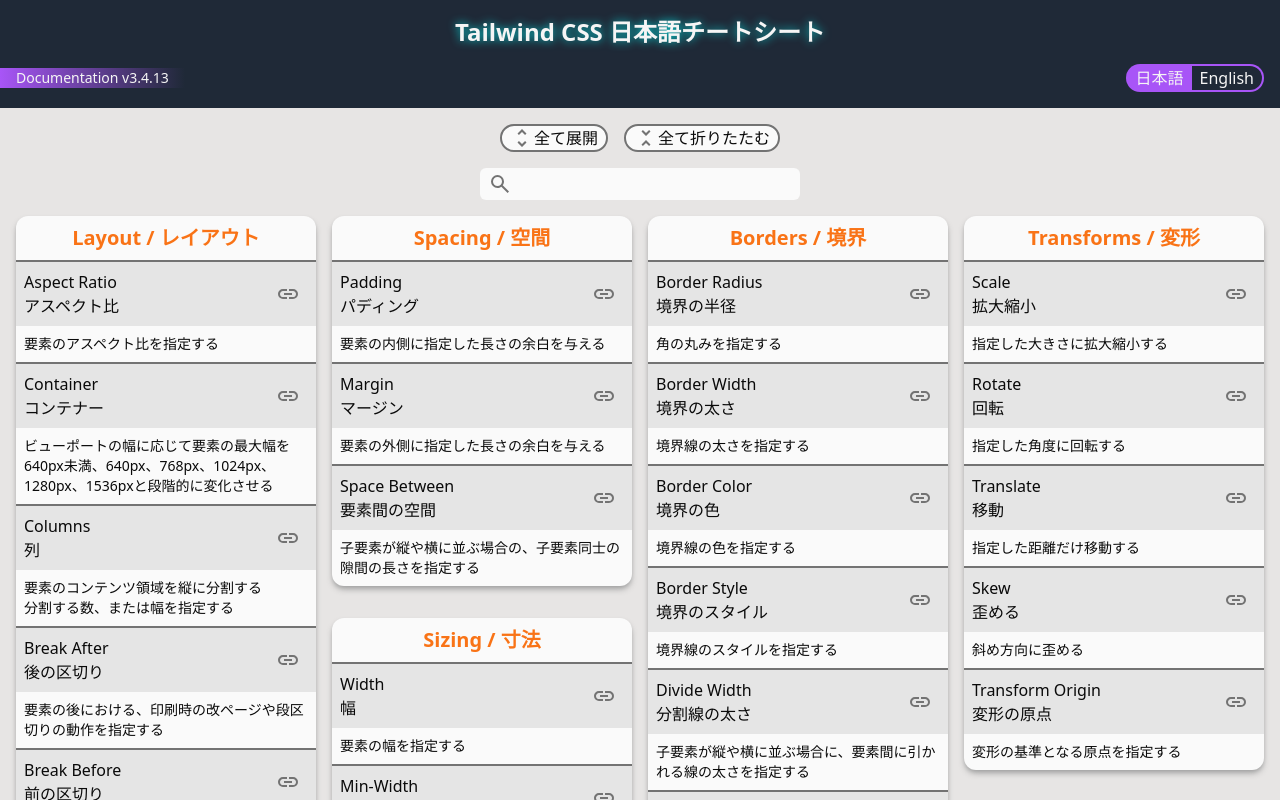
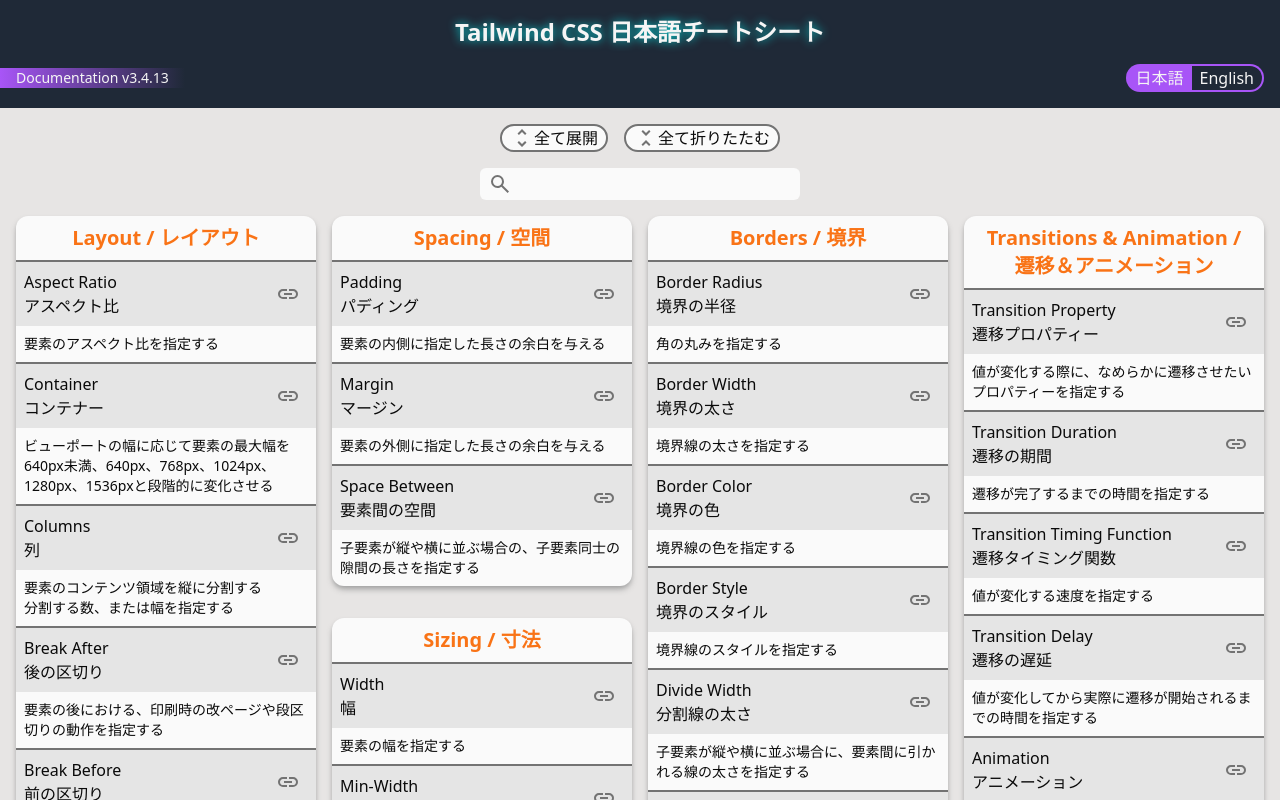
Before and after one commit to Telehakke/tailwindcss-japanese-cheat-sheet, a React (Vite) app: page / in a window 1280 px wide. Shown: the top 800 px of the page. Built offline with nearby package versions, Linux system fonts and the light colour scheme.

Commit message:
Change layout

```diff
--- a/src/app/App.tsx
+++ b/src/app/App.tsx
@@ -4,26 +4,60 @@
 import { Close, Search, UnfoldLess, UnfoldMore } from "./views/icons";
 import RoundedButton from "./views/roundedButton";
 import { version } from "./data/Layout_v3.4.13";
-import { DetailedDocumentation } from "./models/types";
+import { CheatSheetData, DetailedDocumentation } from "./models/types";
 import { TranslatorEN, TranslatorJA } from "./models/translator";
 import DelayAction from "./models/delayAction";
 import githubMark from "./assets/github-mark.png";
 import githubMarkWhite from "./assets/github-mark-white.png";
+import {
+    BreakpointPrefix,
+    getBreakpointPrefix,
+} from "./models/breakpointPrefix";
+import CheatSheetDataSlicer from "./models/cheatSheetDataSlicer";
 
 const translatorJA = new TranslatorJA();
 const translatorEN = new TranslatorEN();
 
 const App = (): JSX.Element => {
-    const [translations, setTranslations] = useState(
+    const [cheatSheetData, setCheatSheetData] = useState(
         translatorJA.getTranslations(),
     );
     const [isJapanese, setIsJapanese] = useState(true);
+    const [firstRow, setFirstRow] = useState<CheatSheetData[]>([]);
+    const [secondRow, setSecondRow] = useState<CheatSheetData[]>([]);
+    const [thirdRow, setThirdRow] = useState<CheatSheetData[]>([]);
+    const [fourthRow, setFourthRow] = useState<CheatSheetData[]>([]);
 
-    // 開発モードで実行中、翻訳文の修正をホットリロードで反映させるために、
-    // useEffectで初期化する
+    // レスポンシブデザインによるレイアウト変更に合わせて、
+    // チートシートの列ごとの配分を変更する
     useEffect(() => {
-        setTranslations(translatorJA.getTranslations());
+        let beforePrefix: BreakpointPrefix | null = null;
+        window.addEventListener("resize", () => {
+            const prefix = getBreakpointPrefix(window.innerWidth);
+            if (beforePrefix === prefix) return;
+
+            beforePrefix = prefix;
+            const slicer = CheatSheetDataSlicer.get(prefix);
+            const sliced = slicer.sliced(cheatSheetData);
+            setFirstRow(sliced.firstRow);
+            setSecondRow(sliced.secondRow);
+            setThirdRow(sliced.thirdRow);
+            setFourthRow(sliced.fourthRow);
+        });
+
+        // eslint-disable-next-line react-hooks/exhaustive-deps
     }, []);
+
+    // 初回、または言語切り替え時のレンダリング
+    useEffect(() => {
+        const prefix = getBreakpointPrefix(window.innerWidth);
+        const slicer = CheatSheetDataSlicer.get(prefix);
+        const sliced = slicer.sliced(cheatSheetData);
+        setFirstRow(sliced.firstRow);
+        setSecondRow(sliced.secondRow);
+        setThirdRow(sliced.thirdRow);
+        setFourthRow(sliced.fourthRow);
+    }, [cheatSheetData]);
 
     return (
         <ContextProvider>
@@ -40,7 +74,7 @@
                         setIsJapanese={setIsJapanese}
                         translatorJA={translatorJA}
                         translatorEN={translatorEN}
-                        setTranslations={setTranslations}
+                        setTranslations={setCheatSheetData}
                     />
                 </div>
             </div>
@@ -52,20 +86,53 @@
                             ? translatorJA.getTranslations()
                             : translatorEN.getTranslations()
                     }
-                    setTranslations={setTranslations}
+                    setTranslations={setCheatSheetData}
                 />
-                <div className="sm:columns-1 md:columns-2 lg:columns-3 xl:columns-4">
-                    {translations.map((translation) => {
-                        return (
+                <div className="grid gap-4 sm:grid-cols-1 md:grid-cols-2 lg:grid-cols-3 xl:grid-cols-4">
+                    <div className="flex flex-col">
+                        {firstRow.map((v) => (
                             <CheatSheet
-                                key={translation.category}
-                                category={translation.category}
+                                key={v.category}
+                                category={v.category}
                                 detailedDocumentations={
-                                    translation.detailedDocumentations
+                                    v.detailedDocumentations
                                 }
                             />
-                        );
-                    })}
+                        ))}
+                    </div>
+                    <div className="flex flex-col">
+                        {secondRow.map((v) => (
+                            <CheatSheet
+                                key={v.category}
+                                category={v.category}
+                                detailedDocumentations={
+                                    v.detailedDocumentations
+                                }
+                            />
+                        ))}
+                    </div>
+                    <div className="flex flex-col">
+                        {thirdRow.map((v) => (
+                            <CheatSheet
+                                key={v.category}
+                                category={v.category}
+                                detailedDocumentations={
+                                    v.detailedDocumentations
+                                }
+                            />
+                        ))}
+                    </div>
+                    <div className="flex flex-col">
+                        {fourthRow.map((v) => (
+                            <CheatSheet
+                                key={v.category}
+                                category={v.category}
+                                detailedDocumentations={
+                                    v.detailedDocumentations
+                                }
+                            />
+                        ))}
+                    </div>
                 </div>
             </div>
             <div className="flex justify-center gap-2 pb-4">
--- /dev/null
+++ b/src/app/models/breakpointPrefix.ts
@@ -0,0 +1,19 @@
+export const BreakpointPrefixEnum = {
+    sm: "sm",
+    md: "md",
+    lg: "lg",
+    xl: "xl",
+} as const;
+
+export type BreakpointPrefix =
+    (typeof BreakpointPrefixEnum)[keyof typeof BreakpointPrefixEnum];
+
+/**
+ * window.innerWidthを受け取り、TailwindCSSで使われるブレイクポイント接頭辞を返す
+ */
+export const getBreakpointPrefix = (innerWidth: number): BreakpointPrefix => {
+    if (innerWidth >= 1280) return BreakpointPrefixEnum.xl;
+    if (innerWidth >= 1024) return BreakpointPrefixEnum.lg;
+    if (innerWidth >= 768) return BreakpointPrefixEnum.md;
+    return BreakpointPrefixEnum.sm;
+};
--- /dev/null
+++ b/src/app/models/cheatSheetDataSlicer.ts
@@ -0,0 +1,85 @@
+import { BreakpointPrefix, BreakpointPrefixEnum } from "./breakpointPrefix";
+import { CheatSheetData } from "./types";
+
+type CheatSheetGridRow = {
+    readonly firstRow: CheatSheetData[];
+    readonly secondRow: CheatSheetData[];
+    readonly thirdRow: CheatSheetData[];
+    readonly fourthRow: CheatSheetData[];
+};
+
+interface ICheatSheetDataSlicer {
+    sliced(translations: CheatSheetData[]): CheatSheetGridRow;
+}
+
+/**
+ * チートシートを1列で表示する場合のデータの分割
+ */
+class CheatSheetDataSlicerSM implements ICheatSheetDataSlicer {
+    sliced(translations: CheatSheetData[]): CheatSheetGridRow {
+        return {
+            firstRow: [...translations],
+            secondRow: [],
+            thirdRow: [],
+            fourthRow: [],
+        };
+    }
+}
+
+/**
+ * チートシートを2列で表示する場合のデータの分割
+ */
+class CheatSheetDataSlicerMD implements ICheatSheetDataSlicer {
+    sliced(translations: CheatSheetData[]): CheatSheetGridRow {
+        return {
+            firstRow: translations.slice(0, 5),
+            secondRow: translations.slice(5),
+            thirdRow: [],
+            fourthRow: [],
+        };
+    }
+}
+
+/**
+ * チートシートを3列で表示する場合のデータの分割
+ */
+class CheatSheetDataSlicerLG implements ICheatSheetDataSlicer {
+    sliced(translations: CheatSheetData[]): CheatSheetGridRow {
+        return {
+            firstRow: translations.slice(0, 4),
+            secondRow: translations.slice(4, 8),
+            thirdRow: translations.slice(8),
+            fourthRow: [],
+        };
+    }
+}
+
+/**
+ * チートシートを4列で表示する場合のデータの分割
+ */
+class CheatSheetDataSlicerXL implements ICheatSheetDataSlicer {
+    sliced(translations: CheatSheetData[]): CheatSheetGridRow {
+        return {
+            firstRow: translations.slice(0, 2),
+            secondRow: translations.slice(2, 6),
+            thirdRow: translations.slice(6, 10),
+            fourthRow: translations.slice(10),
+        };
+    }
+}
+
+export default class CheatSheetDataSlicer {
+    private static values = new Map<BreakpointPrefix, ICheatSheetDataSlicer>([
+        [BreakpointPrefixEnum.sm, new CheatSheetDataSlicerSM()],
+        [BreakpointPrefixEnum.md, new CheatSheetDataSlicerMD()],
+        [BreakpointPrefixEnum.lg, new CheatSheetDataSlicerLG()],
+        [BreakpointPrefixEnum.xl, new CheatSheetDataSlicerXL()],
+    ]);
+
+    static get = (prefix: BreakpointPrefix): ICheatSheetDataSlicer => {
+        const result = this.values.get(prefix);
+        if (result == null) return new CheatSheetDataSlicerSM();
+
+        return result;
+    };
+}
--- a/src/app/models/translator.ts
+++ b/src/app/models/translator.ts
@@ -1,5 +1,10 @@
 import { CategoryEnum } from "./category";
-import { DetailedDocumentation, Documentation, Translation } from "./types";
+import {
+    CheatSheetData,
+    DetailedDocumentation,
+    Documentation,
+    Translation,
+} from "./types";
 import { documentations as layout } from "../data/Layout_v3.4.13";
 import { documentations as flexboxAndGrid } from "../data/Flexbox & Grid_v3.4.13";
 import { documentations as spacing } from "../data/Spacing_v3.4.13";
@@ -32,12 +37,7 @@
 import accessibilityJA from "../translations/accessibilityJA";
 
 abstract class Translator {
-    protected cache:
-        | {
-              detailedDocumentations: DetailedDocumentation[];
-              category: string;
-          }[]
-        | null = null;
+    protected cache: CheatSheetData[] | null = null;
 
     protected abstract documentationsTriple: [
         string,
@@ -48,10 +48,7 @@
     /**
      * 翻訳されたカテゴリー名と詳細な説明書を返す
      */
-    getTranslations = (): {
-        category: string;
-        detailedDocumentations: DetailedDocumentation[];
-    }[] => {
+    getTranslations = (): CheatSheetData[] => {
         if (this.cache == null) {
             this.cache = this.documentationsTriple //
                 .map(([category, documentations, translations]) => {
--- a/src/app/models/types.ts
+++ b/src/app/models/types.ts
@@ -23,3 +23,8 @@
     description: string;
     detail: JSX.Element | null;
 };
+
+export type CheatSheetData = {
+    category: string;
+    detailedDocumentations: DetailedDocumentation[];
+};
--- a/src/app/views/cheatSheet.tsx
+++ b/src/app/views/cheatSheet.tsx
@@ -15,7 +15,7 @@
     detailedDocumentations: DetailedDocumentation[];
 }): JSX.Element => {
     return (
-        <div className="mb-8 inline-block w-full">
+        <div className="mb-8">
             <FloatingCard>
                 <CategoryBar category={category} />
                 {detailedDocumentations.map((doc) => {
```
